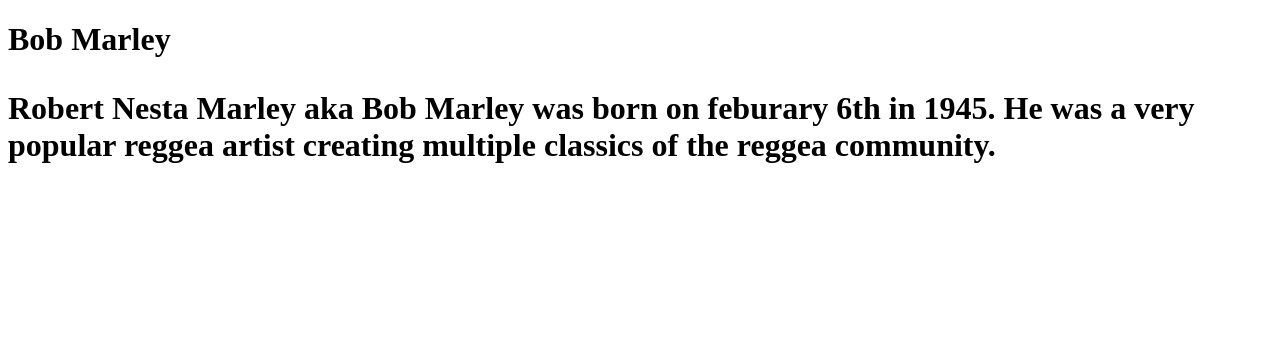
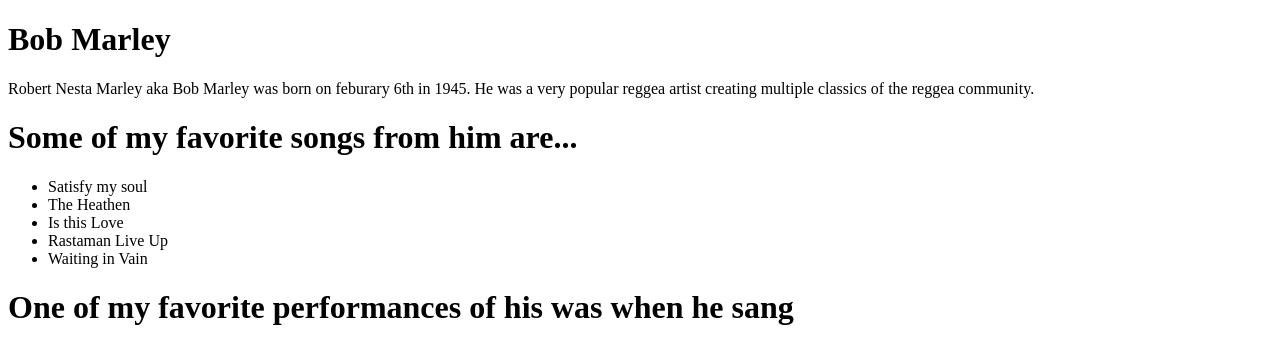
Before and after one commit to Zahraslost/1-P-Unit-1-Project, a plain HTML site: page index.html in a window 1280 px wide. Drawn offline with Linux system fonts and the light colour scheme.

Commit message:
Bob Marley

```diff
--- a/index.html
+++ b/index.html
@@ -21,12 +21,21 @@ Select ONE Additional Feature to Add
         <title>Unit 1 Project</title>
     </head>
     <body>
-        <h1>Bob Marley<h1>
-  <p>
-    Robert Nesta Marley aka Bob Marley was born on feburary 6th in 1945. He was a very popular reggea artist creating multiple classics of the reggea community.
-  </p>
+        <h1>Bob Marley</h1>
+    <p>Robert Nesta Marley aka Bob Marley was born on feburary 6th in 1945. He was a very popular reggea artist creating multiple classics of the reggea community.
+<h1>Some of my favorite songs from him are...</h1>
+<ul>
+    <li>Satisfy my soul</li>
+    <li>The Heathen </li>
+    <li>Is this Love </li>
+<li>Rastaman Live Up</li>
+<li>Waiting in Vain</li>
+</ul>
 
-      <h1></h1>
+<h1>One of my favorite performances of his was when he sang </h1>
+
+
+
 
     </body>
 </html>
```
